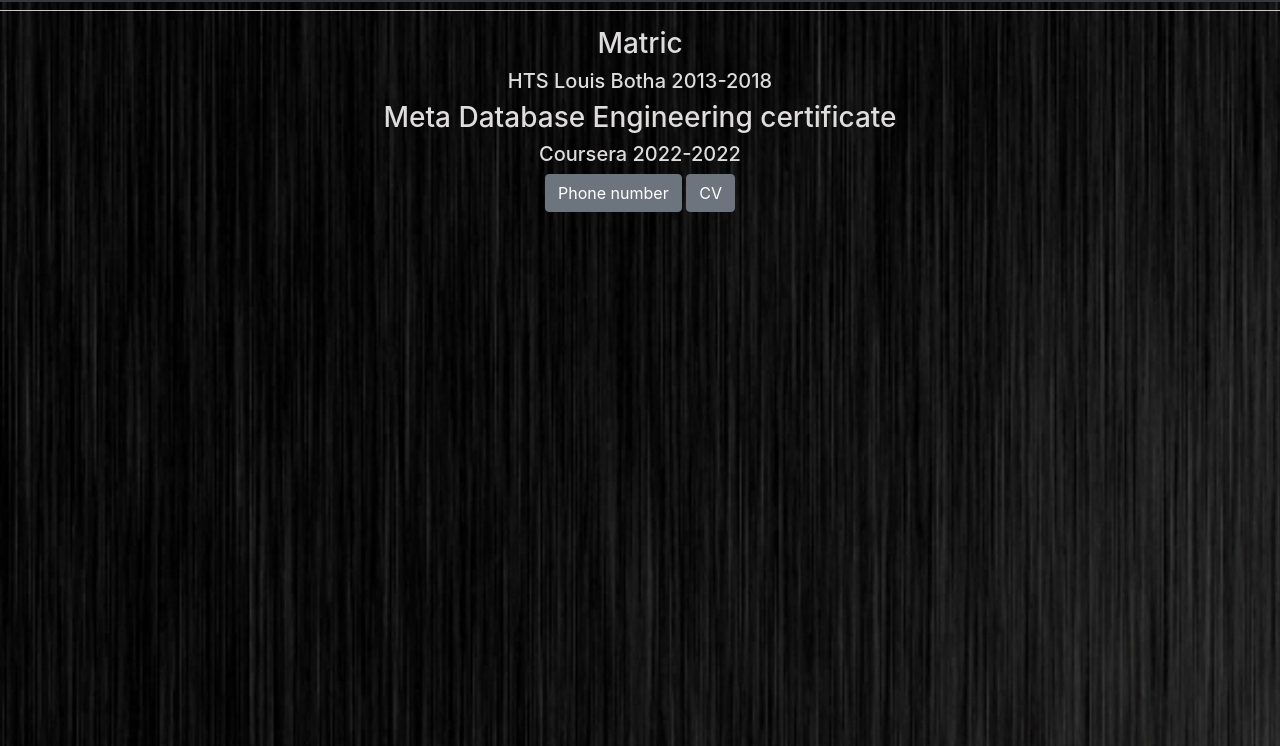
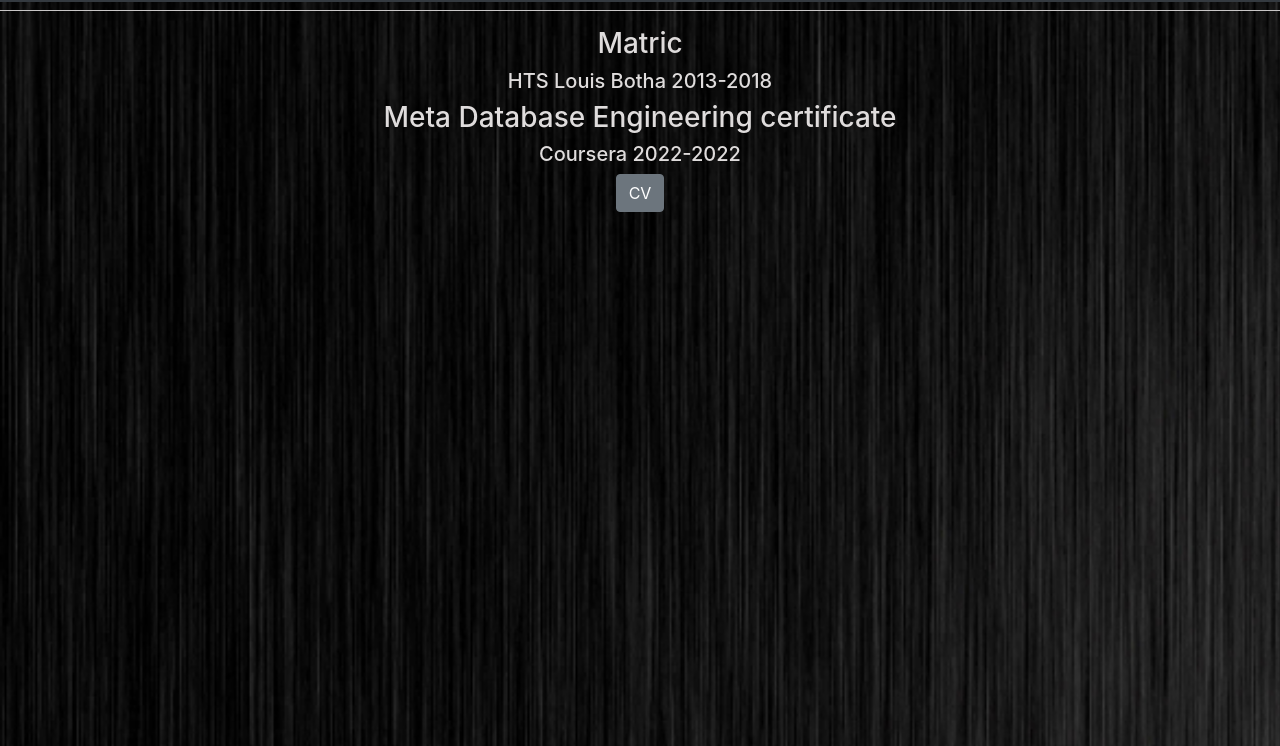
Before and after one commit to Nova-motsoari/ThisIsMe, a plain HTML site: page qual.html in a window 1280 px wide. Shown: the part 54-800 px from the top of the page. Drawn offline with nearby package versions, Linux system fonts and the light colour scheme.

```diff
--- a/qual.html
+++ b/qual.html
@@ -62,7 +62,6 @@
   </section>
 
   <footer id="buttons">
-    <a href="tel:+27658708312" target="_blank" class="btn btn-secondary button">Phone number</a>
     <a href="https://drive.google.com/file/d/1sa7k0srwqivkRFHZXJt2bwNVOtvUgqse/view?usp=sharing" target="_blank" class="btn btn-secondary button">CV</a>
   </footer>
 
```
